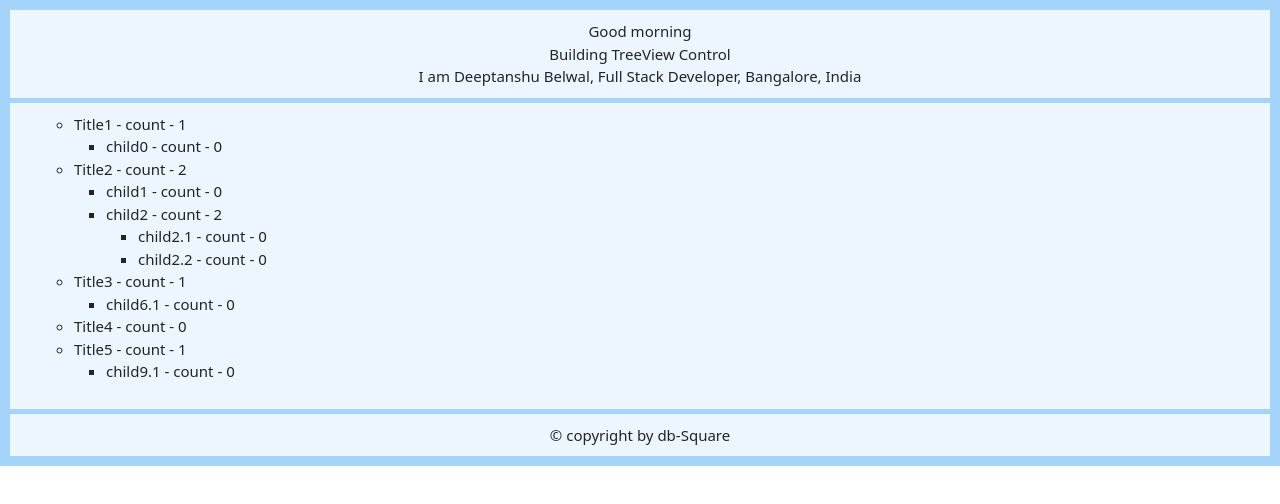
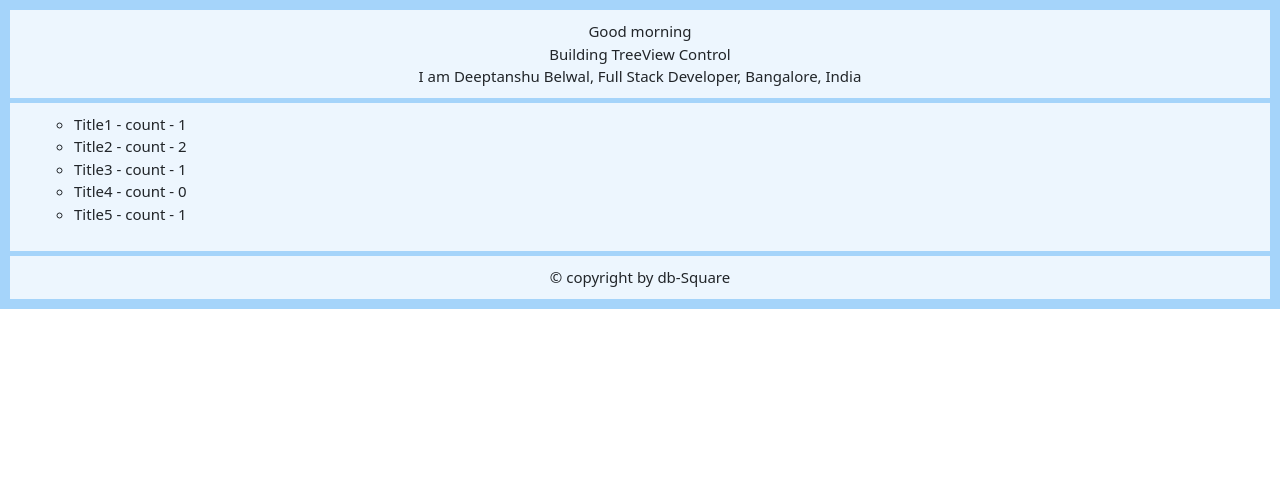
Before and after one commit to db-Square/treeView, a React (Create React App) app: page / in a window 1280 px wide. Shown: the top 504 px of the page. Built offline with nearby package versions, Linux system fonts and the light colour scheme.

Commit message:
update click way to expand and collapse

```diff
--- /dev/null
+++ b/src/control/childTree.js
@@ -0,0 +1,69 @@
+import React from "react";
+
+const ChildTree = (props) => {
+  let { fullList, row, updateCollection } = props;
+
+  const onToggle = (selectedRow) => {
+    console.log("selectedRow", selectedRow);
+    let updatedData = fullList.map((data) => {
+      data.isOpen = data.name == selectedRow.name;
+      if (data.isOpen===false && data.childrens && data.childrens.length > 0) {
+        data = traceChildProp(data, selectedRow);
+      }
+      return data;
+    });
+    console.log("updatedData", updatedData);
+    updateCollection(updatedData);
+  };
+
+  const traceChildProp = (data, selectedRow) => {
+    data.childrens.map((child) => {
+      child.isOpen = child.name == selectedRow.name;
+      if (child.isOpen===false && child.childrens && child.childrens.length > 0) {
+        traceChildProp(child, selectedRow);
+      }
+    });
+
+    return data;
+  };
+
+  const nodeRender = (data) => {
+    return (
+      <>
+        {parentNodeRender(data)}
+
+        <ul>
+          {data.isOpen &&
+            data.childrens.map((child) => {
+              return nodeRender(child);
+            })}
+        </ul>
+      </>
+    );
+  };
+
+  const parentNodeRender = (data) => {
+    return (
+      <li className="caret">
+        <label onClick={() => onToggle(data)}>
+          {data.name} - count - {data.childrens.length}
+        </label>
+      </li>
+    );
+  };
+
+  return (
+    <>
+      {parentNodeRender(row)}
+
+      <ul>
+        {row.isOpen &&
+          row.childrens.map((child) => {
+            return nodeRender(child);
+          })}
+      </ul>
+    </>
+  );
+};
+
+export default ChildTree;
--- a/src/control/tree.js
+++ b/src/control/tree.js
@@ -1,17 +1,25 @@
-import React from "react";
+import React, { useState, useEffect } from "react";
+import ChildTree from "./childTree"
 // import "./tree.css";
 
 const TreeView = (props) => {
-  const { treeData } = props;
-  const rootRow = treeData[0];
+  const [getTreedata, setTreeData] = useState([]);
+  //   const { treeData } = props;
+
+  useEffect(() => {
+    const { treeData } = props;
+    setTreeData(treeData);
+  });
+
+  const rootRow = getTreedata[0];
 
   return (
     <div>
       <ul>
-        {treeData.map((s) => {
+        {getTreedata.map((s) => {
           return (
             <>
-              <ul>{nodeRender(s)}</ul>
+              <ul><ChildTree fullList={getTreedata} row={s} updateCollection={setTreeData}> </ChildTree></ul>
             </>
           );
         })}
@@ -20,26 +28,38 @@ const TreeView = (props) => {
   );
 };
 
-const nodeRender = (data) => {
-  return (
-    <>
-      {parentNodeRender(data)}
+// const onToggle = (data) => {
+//   console.log("clicked onToggle", data);
+//   let newArr = getTreedata.map((data) => {
+//     data.isOpen = data.name == it.name;
+//     return data;
+//   });
+//   setTreeData(newArr);
+// };
 
-      <ul className="nested">
-        {data.childrens.map((child) => {
-          return nodeRender(child);
-        })}
-      </ul>
-    </>
-  );
-};
+// const nodeRender = (data) => {
+//   return (
+//     <>
+//       {parentNodeRender(data)}
 
-const parentNodeRender = (data) => {
-  return (
-    <li className="caret">
-      {data.name} - count - {data.childrens.length}
-    </li>
-  );
-};
+//       <ul className="nested">
+//         {data.isOpen &&
+//           data.childrens.map((child) => {
+//             return nodeRender(child);
+//           })}
+//       </ul>
+//     </>
+//   );
+// };
+
+// const parentNodeRender = (data) => {
+//   return (
+//     <li className="caret">
+//       <label onClick={() => onToggle(data)}>
+//         {data.name} - count - {data.childrens.length}
+//       </label>
+//     </li>
+//   );
+// };
 
 export default TreeView;
--- a/src/dashboard/landingPage.js
+++ b/src/dashboard/landingPage.js
@@ -3,6 +3,7 @@ import React from "react";
 import { Form } from "react-bootstrap";
 import * as Icon from "react-bootstrap-icons";
 import TreeView from "../control/tree";
+
 import "./landing.css";
 
 export default class LandingPage extends React.Component {
@@ -24,19 +25,22 @@ export default class LandingPage extends React.Component {
       {
         id: 1,
         name: "Title1",
+        isOpen: false,
         childrens: [{ id: 3, name: "child0", childrens: [] }],
       },
       {
         id: 2,
         name: "Title2",
+        isOpen: false,
         childrens: [
-          { id: 3, name: "child1", childrens: [] },
+          { id: 3, name: "child1", childrens: [], isOpen: false },
           {
             id: 4,
             name: "child2",
+            isOpen: false,
             childrens: [
-              { id: 5, name: "child2.1", childrens: [] },
-              { id: 5, name: "child2.2", childrens: [] },
+              { id: 5, name: "child2.1", childrens: [], isOpen: false },
+              { id: 5, name: "child2.2", childrens: [], isOpen: false },
             ],
           },
         ],
@@ -44,17 +48,20 @@ export default class LandingPage extends React.Component {
       {
         id: 6,
         name: "Title3",
-        childrens: [{ id: 7, name: "child6.1", childrens: [] }],
+        isOpen: false,
+        childrens: [{ id: 7, name: "child6.1", isOpen: false, childrens: [] }],
       },
       {
         id: 8,
         name: "Title4",
+        isOpen: false,
         childrens: [],
       },
       {
         id: 9,
         name: "Title5",
-        childrens: [{ id: 10, name: "child9.1", childrens: [] }],
+        isOpen: false,
+        childrens: [{ id: 10, name: "child9.1", isOpen: false, childrens: [] }],
       },
     ];
 
```
